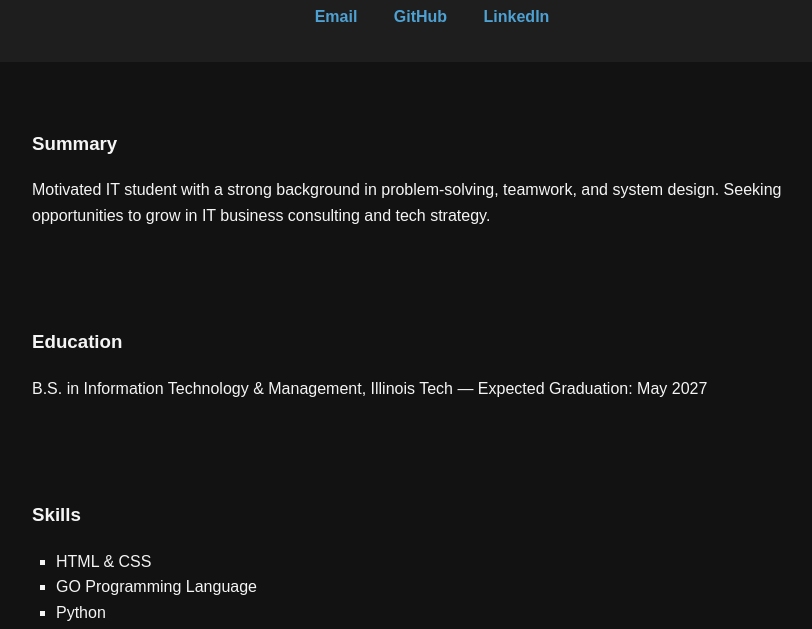
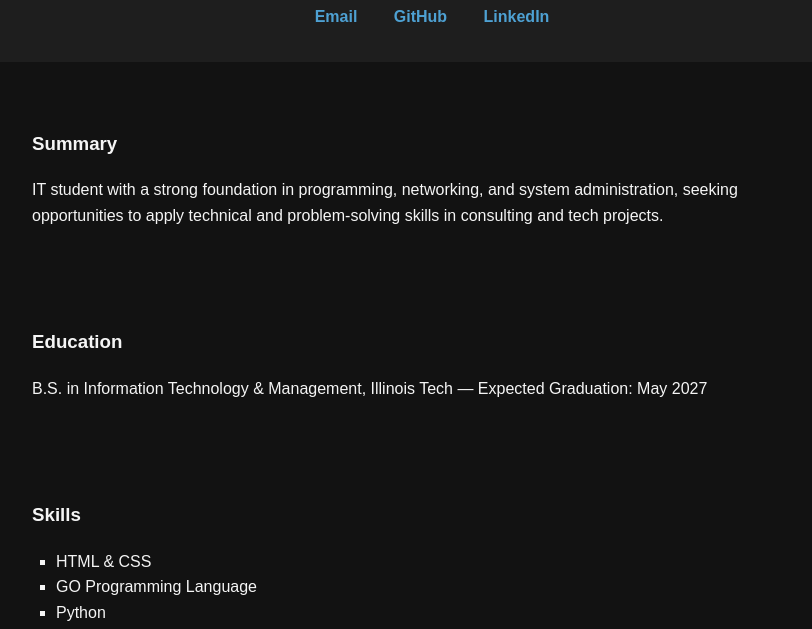
Before and after one commit to rperry7/WAF_Lab1, a plain HTML site: page index.html in a window 1280 px wide. Shown: the part 170-799 px from the top of the page, without its empty margins (208-1020 px from the left). Drawn offline with Linux system fonts and the light colour scheme.

Commit message:
Update index.html

```diff
--- a/index.html
+++ b/index.html
@@ -21,7 +21,7 @@
   <main>
     <section id="summary">
       <h3>Summary</h3>
-      <p>Motivated IT student with a strong background in problem-solving, teamwork, and system design. Seeking opportunities to grow in IT business consulting and tech strategy.</p>
+      <p>IT student with a strong foundation in programming, networking, and system administration, seeking opportunities to apply technical and problem-solving skills in consulting and tech projects.</p>
     </section>
     <section id="education">
         <h3>Education</h3>
```
